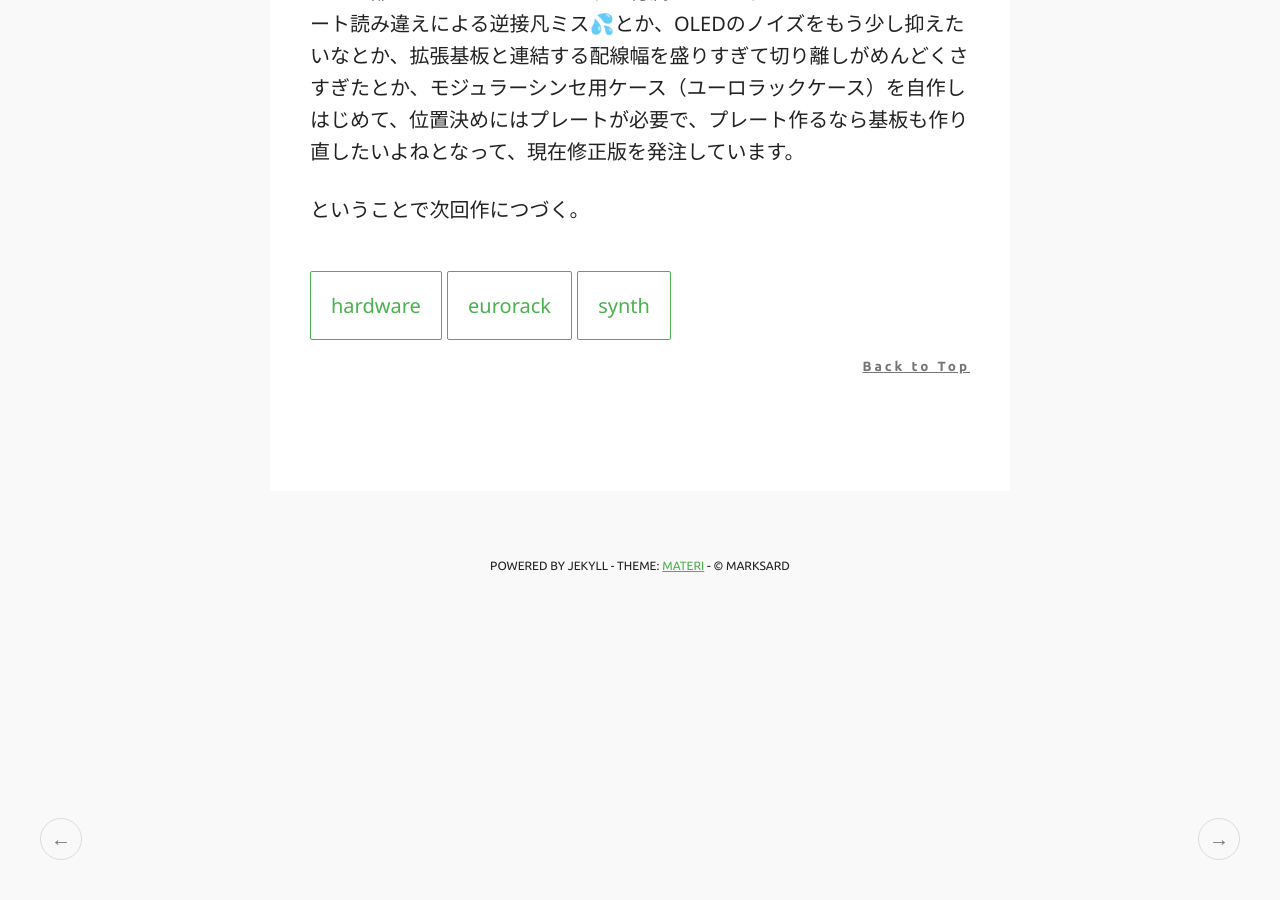
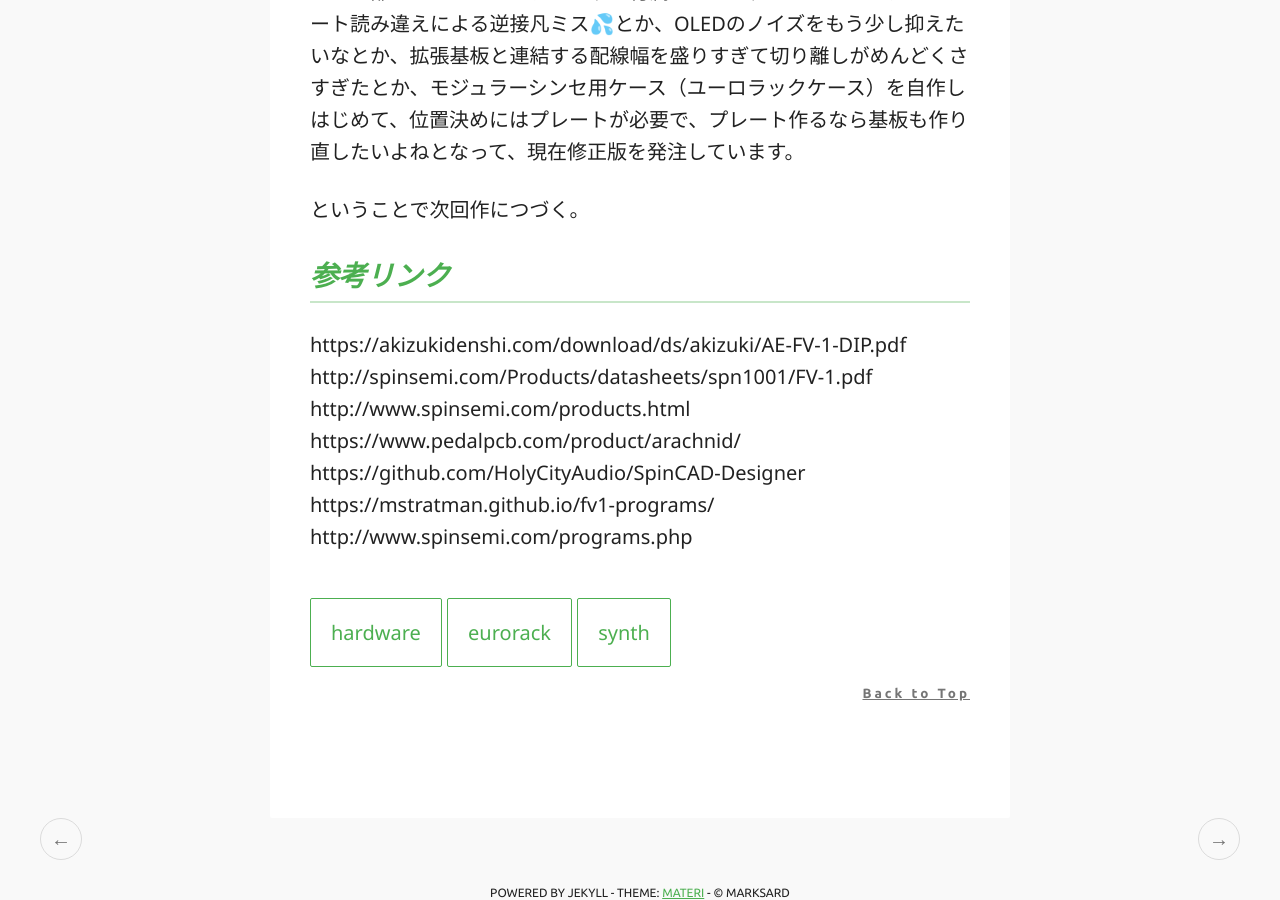
Before and after one commit to marksard/marksard.github.io, a Jekyll site: the page built from _posts/2023-08-14-pocketeffector.markdown, in a window 1280 px wide and 900 px high, scrolled down 6585 px. Built offline with Jekyll 4.4.1, drawn with Linux system fonts in a browser that asks for light colours; some web fonts are replaced; before the commit the page ends 7200 px from its top, so only the background shows below that.

Commit message:
Update 2023-08-14-pocketeffector.markdown

```diff
--- a/_posts/2023-08-14-pocketeffector.markdown
+++ b/_posts/2023-08-14-pocketeffector.markdown
@@ -95,3 +95,13 @@ FV-1の最大入力は3Vppで4dBVにちょっと足りないので振り切り
 ほか一部シルクミスとか、スイッチ付属LEDのフットプリントをデータシート読み違えによる逆接凡ミス💦とか、OLEDのノイズをもう少し抑えたいなとか、拡張基板と連結する配線幅を盛りすぎて切り離しがめんどくさすぎたとか、モジュラーシンセ用ケース（ユーロラックケース）を自作しはじめて、位置決めにはプレートが必要で、プレート作るなら基板も作り直したいよねとなって、現在修正版を発注しています。
 
 ということで次回作につづく。
+
+## 参考リンク
+
+https://akizukidenshi.com/download/ds/akizuki/AE-FV-1-DIP.pdf
+http://spinsemi.com/Products/datasheets/spn1001/FV-1.pdf
+http://www.spinsemi.com/products.html
+https://www.pedalpcb.com/product/arachnid/
+https://github.com/HolyCityAudio/SpinCAD-Designer
+https://mstratman.github.io/fv1-programs/
+http://www.spinsemi.com/programs.php
```
